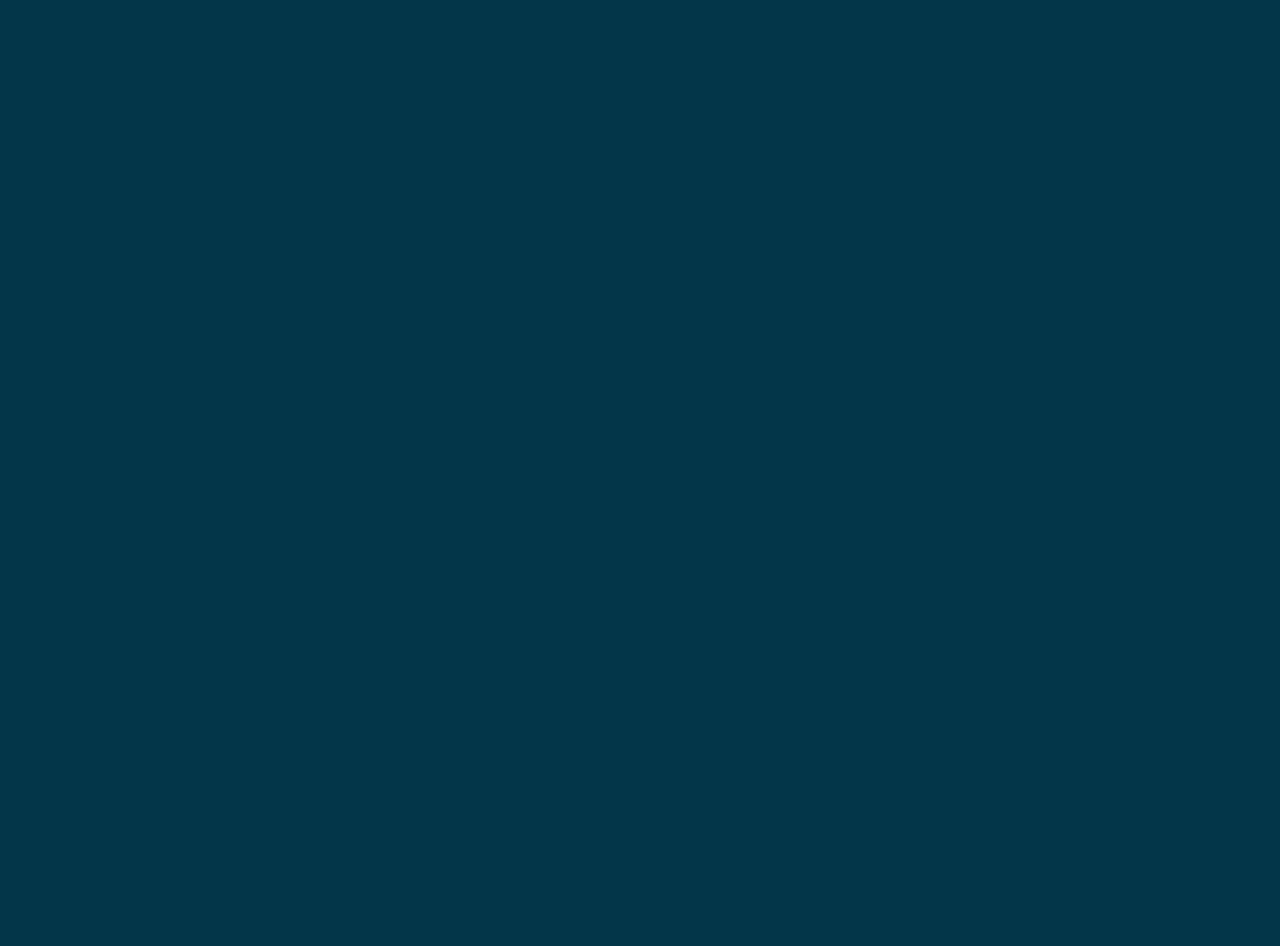
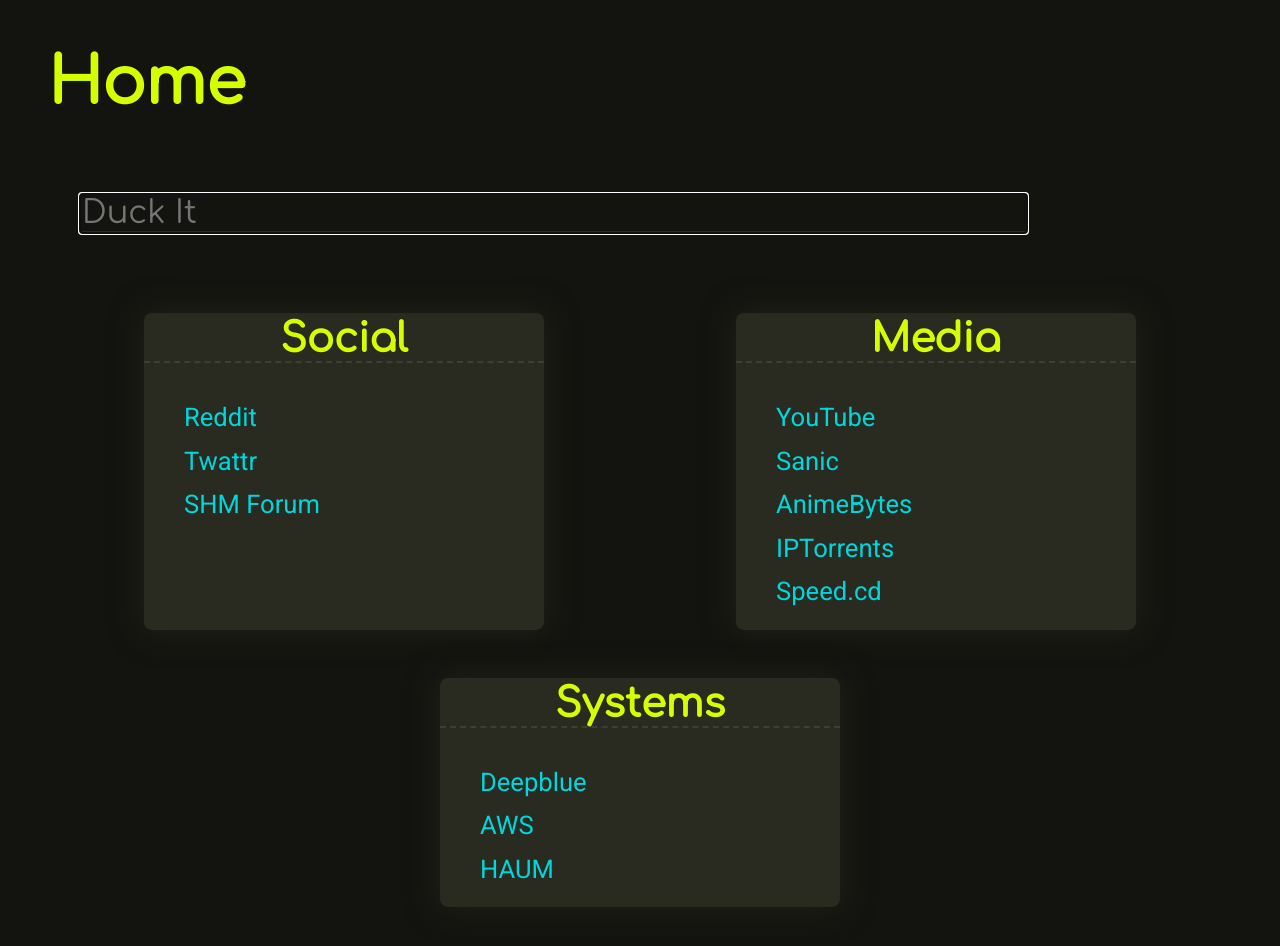
Before and after one commit to LeoAdamek/homepage, a website built with webpack: page src/index.html in a window 1280 px wide. Before the commit the page ends 800 px from the top, so only its background shows below. Built offline with nearby package versions, Linux system fonts and the light colour scheme.

Commit message:
Updated to be FAB

```diff
--- a/src/index.html
+++ b/src/index.html
@@ -3,9 +3,48 @@
   <head>
     <meta charset="utf-8" />
     <title>Home</title>
+    <link href="https://fonts.googleapis.com/css?family=Comfortaa|Roboto" rel="stylesheet">
   </head>
 
   <body>
+    <h1>Home</h2>
 
+    <div class="duck-form">
+      <form id="duck-form" method="get" action="https://duckduckgo.com/">
+        <input type="search" placeholder="Duck It" maxlength="255" autofocus="on" name="q"/>
+        <input type="hidden" name="kl" value="uk-en" />
+        <input type="hidden" name="kz" value="1" />
+      </form>
+    </div>
+
+    <div class="panels">
+      <div class="panel">
+        <h2>Social</h2>
+        <ul class="link-list">
+          <li><a href="https://www.reddit.com">Reddit</a></li>
+          <li><a href="https://www.twitter.com">Twattr</a></li>
+          <li><a href="https://shm-forum.org.uk/">SHM Forum</a></li>
+        </ul>
+      </div>
+
+      <div class="panel">
+        <h2>Media</h2>
+        <ul class="link-list">
+          <li><a href="https://youtube.com/">YouTube</a></li>
+          <li><a href="https://sonic.adamek.me/">Sanic</a></li>
+          <li><a href="https://animebytes.tv">AnimeBytes</a></li>
+          <li><a href="https://iptorrents.com/">IPTorrents</a></li>
+          <li><a href="https://speed.cd">Speed.cd</a></li>
+        </div>
+
+        <div class="panel">
+          <h2>Systems</h2>
+          <ul class="link-list">
+            <li><a href="https://deepblue.adamek.me/">Deepblue</a></li>
+            <li><a href="https://aws.amazon.com/console">AWS</a></li>
+            <li><a href="https://home.adamek.me/">HAUM</a></li>
+          </ul>
+        </div>
+  </div>
   </body>
 </html>
--- a/src/sass/app.scss
+++ b/src/sass/app.scss
@@ -1,9 +1,78 @@
 /* Variables */
-$background: #033649;
-$shadow: #031634;
-$highlight: #E8DDCB;
+$background: #13140F;
+$text: #E4FFE6;
+$accent1: #D4FF00;
+$accent2: #00D6DD;
 
 body {
   background: $background;
-  color: $highlight;
+  color: $text;
+  font-family: "Roboto", sans-serif;
+  margin: 3em;
 }
+
+h1, h2, h3 {
+  color: $accent1;
+  font-family: "Comfortaa", cursive;
+}
+
+h1 {
+  font-size: 4em;
+}
+
+a {
+  color: $accent2;
+  text-decoration: none;
+}
+a:hover{
+  text-decoration: underline;
+}
+
+input[type="search"] {
+  background: $background;
+  font-size: 2em;
+  border: none;
+  width: 80%;
+  margin: 1em;
+  border-bottom: 2px solid lighten($background, 8%);
+  color: $text;
+  font-family: "Comfortaa", cursive;
+}
+
+.panels {
+  display: flex;
+  flex-flow: row wrap;
+  justify-content: space-around;
+  width: 100%;
+
+  .panel {
+    padding-top: 0;
+    min-width: 400px;
+    margin-top: 3em;
+
+    flex-shrink: 1;
+
+    border-radius: 0.5em;
+
+    background: lighten($background, 8%);
+    box-shadow: 0 0 2em lighten($background, 5%);
+
+    h2 {
+      margin-top: 0.1em;
+      font-size: 2.5em;
+      text-align: center;
+      width: 100%;
+      display: block;
+      border-bottom: 2px dashed lighten($background, 15%);
+    }
+
+    a {
+      font-size: 1.6em;
+    }
+
+    ul.link-list {
+      list-style: none;
+      line-height: 1.7;
+    }
+  }
+}
```
